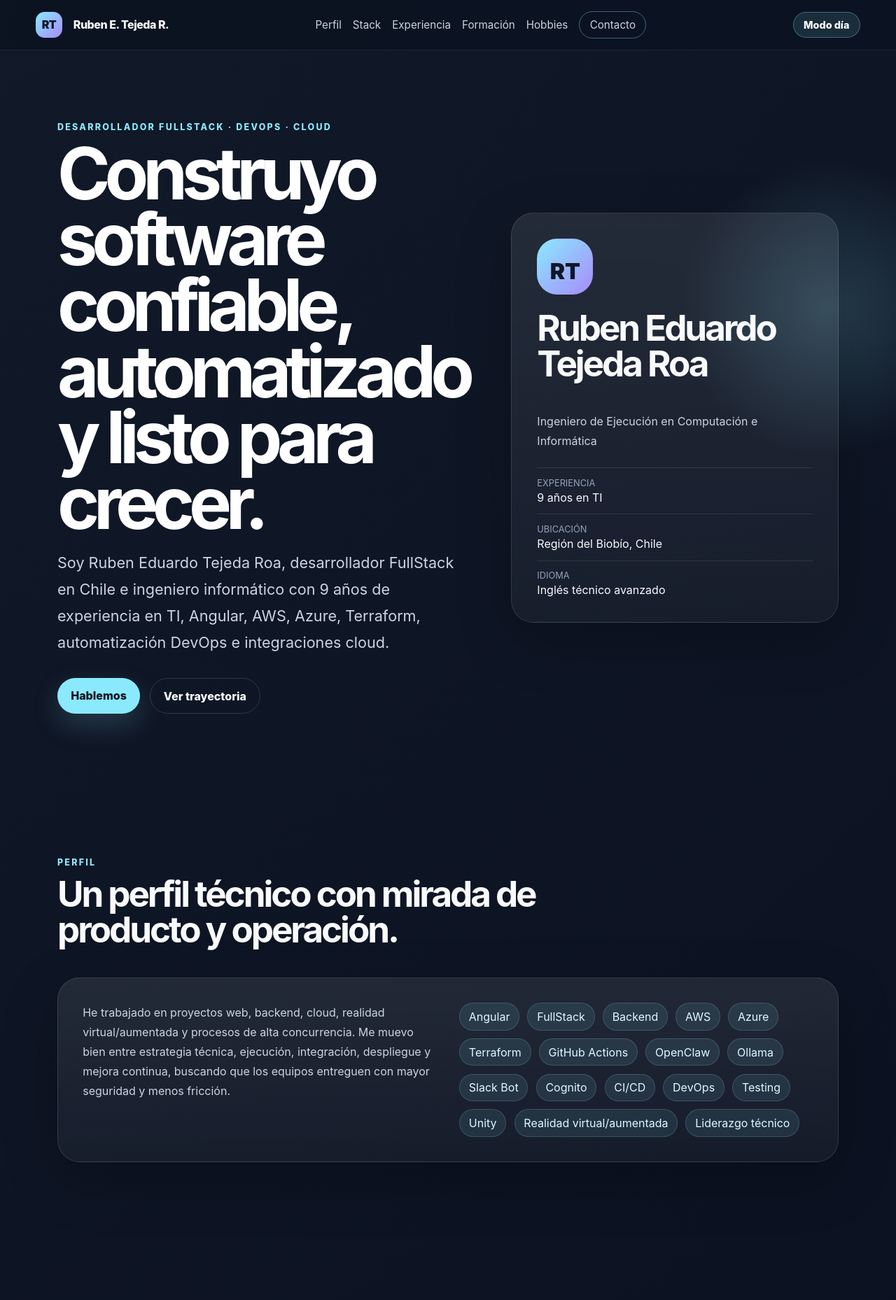
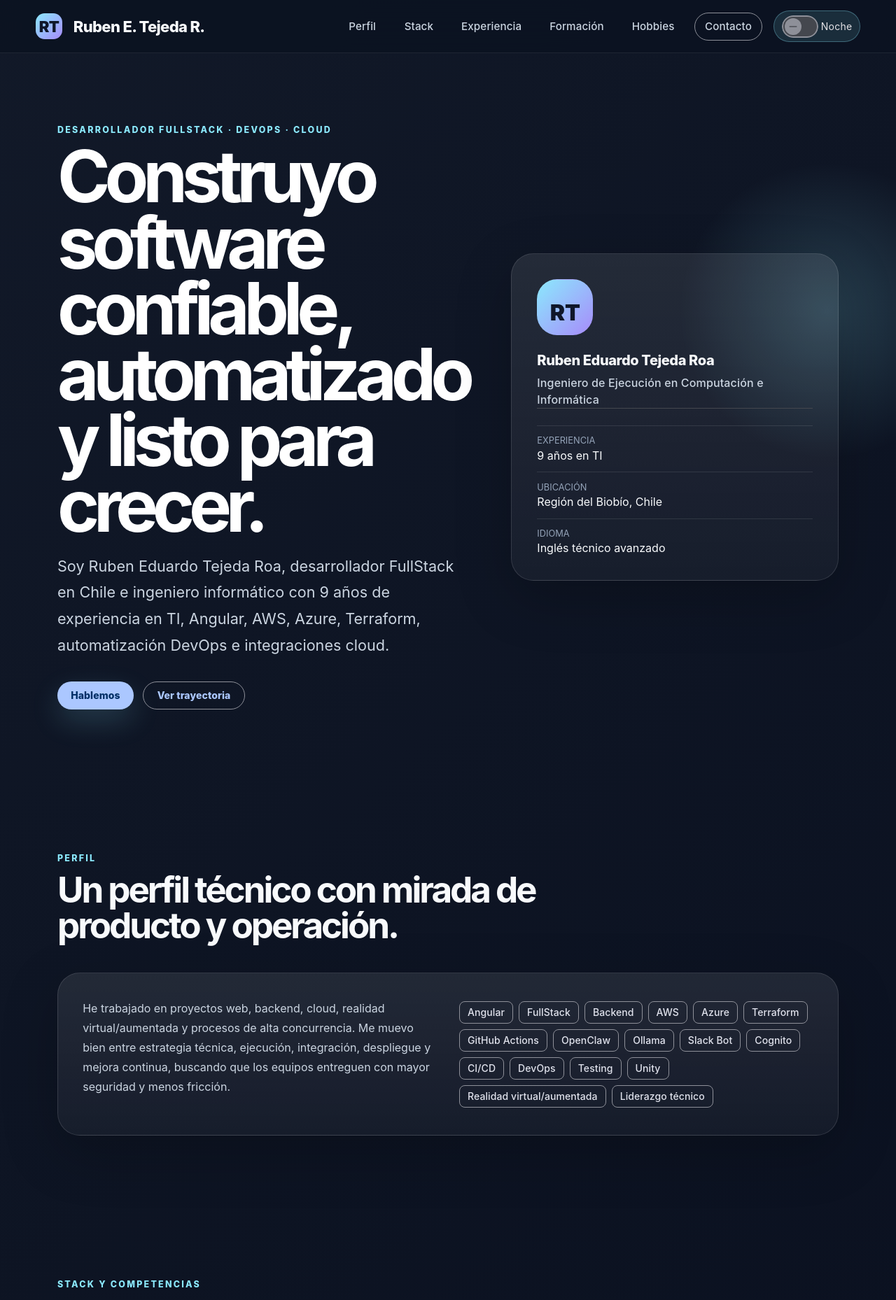
Before and after one commit to rbntejeda/ruben-cl, an Angular app: page / in a window 1280 px wide. Shown: the top 1858 px of the page at 70% size. Built offline with nearby package versions, Linux system fonts and the light colour scheme.

Commit message:
feat: migrate layout to Angular Material

```diff
--- a/package.json
+++ b/package.json
@@ -11,10 +11,12 @@
   },
   "dependencies": {
     "@angular/animations": "^20.3.10",
+    "@angular/cdk": "^20.2.14",
     "@angular/common": "^20.3.10",
     "@angular/compiler": "^20.3.10",
     "@angular/core": "^20.3.10",
     "@angular/forms": "^20.3.10",
+    "@angular/material": "^20.2.14",
     "@angular/platform-browser": "^20.3.10",
     "@angular/router": "^20.3.10",
     "rxjs": "^7.8.2",
--- a/src/app/app.component.html
+++ b/src/app/app.component.html
@@ -1,22 +1,40 @@
-<header class="site-header">
-  <a class="brand" href="#inicio" aria-label="Ir al inicio">
+<mat-toolbar class="site-header">
+  <a class="brand" href="#inicio" aria-label="Ir al inicio" (click)="closeMenu()">
     <span class="brand-mark">RT</span>
     <span>Ruben E. Tejeda R.</span>
   </a>
 
-  <nav aria-label="Navegación principal">
-    <a href="#perfil">Perfil</a>
-    <a href="#stack">Stack</a>
-    <a href="#experiencia">Experiencia</a>
-    <a href="#formacion">Formación</a>
-    <a href="#hobbies">Hobbies</a>
-    <a class="nav-cta" href="#contacto">Contacto</a>
+  <span class="toolbar-spacer"></span>
+
+  <nav class="desktop-nav" aria-label="Navegación principal">
+    <a mat-button href="#perfil">Perfil</a>
+    <a mat-button href="#stack">Stack</a>
+    <a mat-button href="#experiencia">Experiencia</a>
+    <a mat-button href="#formacion">Formación</a>
+    <a mat-button href="#hobbies">Hobbies</a>
+    <a mat-stroked-button class="nav-cta" href="#contacto">Contacto</a>
   </nav>
 
-  <button class="theme-toggle" type="button" (click)="toggleTheme()" [attr.aria-pressed]="isLightTheme">
-    {{ isLightTheme ? 'Modo noche' : 'Modo día' }}
+  <mat-slide-toggle class="theme-toggle desktop-theme" [checked]="isLightTheme" (change)="toggleTheme()">
+    {{ isLightTheme ? 'Día' : 'Noche' }}
+  </mat-slide-toggle>
+
+  <button mat-stroked-button class="mobile-menu-button" type="button" (click)="toggleMenu()" [attr.aria-expanded]="isMenuOpen">
+    {{ isMenuOpen ? 'Cerrar' : 'Menú' }}
   </button>
-</header>
+</mat-toolbar>
+
+<nav class="mobile-nav" *ngIf="isMenuOpen" aria-label="Navegación móvil">
+  <a mat-button href="#perfil" (click)="closeMenu()">Perfil</a>
+  <a mat-button href="#stack" (click)="closeMenu()">Stack</a>
+  <a mat-button href="#experiencia" (click)="closeMenu()">Experiencia</a>
+  <a mat-button href="#formacion" (click)="closeMenu()">Formación</a>
+  <a mat-button href="#hobbies" (click)="closeMenu()">Hobbies</a>
+  <a mat-stroked-button href="#contacto" (click)="closeMenu()">Contacto</a>
+  <mat-slide-toggle [checked]="isLightTheme" (change)="toggleTheme()">
+    {{ isLightTheme ? 'Modo día' : 'Modo noche' }}
+  </mat-slide-toggle>
+</nav>
 
 <main id="inicio">
   <section class="hero section-grid">
@@ -28,15 +46,16 @@
         de experiencia en TI, Angular, AWS, Azure, Terraform, automatización DevOps e integraciones cloud.
       </p>
       <div class="hero-actions">
-        <a class="button primary" href="mailto:{{ contact.email }}">Hablemos</a>
-        <a class="button secondary" href="#experiencia">Ver trayectoria</a>
+        <a mat-flat-button class="button primary" href="mailto:{{ contact.email }}">Hablemos</a>
+        <a mat-stroked-button class="button secondary" href="#experiencia">Ver trayectoria</a>
       </div>
     </div>
 
-    <aside class="profile-card" aria-label="Resumen profesional">
+    <mat-card class="profile-card" aria-label="Resumen profesional">
       <div class="avatar" aria-hidden="true">RT</div>
-      <h2>Ruben Eduardo Tejeda Roa</h2>
-      <p>Ingeniero de Ejecución en Computación e Informática</p>
+      <mat-card-title>Ruben Eduardo Tejeda Roa</mat-card-title>
+      <mat-card-subtitle>Ingeniero de Ejecución en Computación e Informática</mat-card-subtitle>
+      <mat-divider></mat-divider>
       <dl>
         <div>
           <dt>Experiencia</dt>
@@ -51,7 +70,7 @@
           <dd>Inglés técnico avanzado</dd>
         </div>
       </dl>
-    </aside>
+    </mat-card>
   </section>
 
   <section id="perfil" class="section">
@@ -59,16 +78,16 @@
       <p class="eyebrow">Perfil</p>
       <h2>Un perfil técnico con mirada de producto y operación.</h2>
     </div>
-    <div class="content-card split">
+    <mat-card class="content-card split">
       <p>
         He trabajado en proyectos web, backend, cloud, realidad virtual/aumentada y procesos de alta
         concurrencia. Me muevo bien entre estrategia técnica, ejecución, integración, despliegue y mejora
         continua, buscando que los equipos entreguen con mayor seguridad y menos fricción.
       </p>
-      <div class="skill-cloud" aria-label="Competencias">
-        <span *ngFor="let skill of skills">{{ skill }}</span>
-      </div>
-    </div>
+      <mat-chip-set class="skill-cloud" aria-label="Competencias">
+        <mat-chip *ngFor="let skill of skills">{{ skill }}</mat-chip>
+      </mat-chip-set>
+    </mat-card>
   </section>
 
   <section id="stack" class="section">
@@ -82,12 +101,12 @@
     </div>
 
     <div class="tech-grid">
-      <article class="tech-card" *ngFor="let category of techCategories">
-        <h3>{{ category.title }}</h3>
-        <div class="tech-tags">
-          <span *ngFor="let item of category.items">{{ item }}</span>
-        </div>
-      </article>
+      <mat-card class="tech-card" *ngFor="let category of techCategories">
+        <mat-card-title>{{ category.title }}</mat-card-title>
+        <mat-chip-set class="tech-tags" aria-label="Tecnologías de {{ category.title }}">
+          <mat-chip *ngFor="let item of category.items">{{ item }}</mat-chip>
+        </mat-chip-set>
+      </mat-card>
     </div>
   </section>
 
@@ -100,13 +119,13 @@
     <div class="timeline">
       <article class="timeline-item" *ngFor="let item of experiences">
         <div class="timeline-date">{{ item.period }}</div>
-        <div class="timeline-card">
-          <h3>{{ item.role }}</h3>
-          <p class="company">{{ item.company }}</p>
+        <mat-card class="timeline-card">
+          <mat-card-title>{{ item.role }}</mat-card-title>
+          <mat-card-subtitle class="company">{{ item.company }}</mat-card-subtitle>
           <ul>
             <li *ngFor="let highlight of item.highlights">{{ highlight }}</li>
           </ul>
-        </div>
+        </mat-card>
       </article>
     </div>
   </section>
@@ -118,11 +137,11 @@
     </div>
 
     <div class="cards-grid">
-      <article class="study-card" *ngFor="let study of studies">
+      <mat-card class="study-card" *ngFor="let study of studies">
         <span>{{ study.year }}</span>
-        <h3>{{ study.title }}</h3>
+        <mat-card-title>{{ study.title }}</mat-card-title>
         <p>{{ study.institution }}</p>
-      </article>
+      </mat-card>
     </div>
   </section>
 
@@ -131,14 +150,14 @@
       <p class="eyebrow">Hobbies e intereses</p>
       <h2>Lo que también mueve mi curiosidad.</h2>
     </div>
-    <div class="content-card">
+    <mat-card class="content-card">
       <ul class="hobby-list">
         <li *ngFor="let hobby of hobbies">{{ hobby }}</li>
       </ul>
       <p class="note">
         Esta sección está pensada para crecer con proyectos personales, experimentos, artículos o demos.
       </p>
-    </div>
+    </mat-card>
   </section>
 
   <section id="contacto" class="contact-section">
@@ -148,8 +167,8 @@
       Disponible para desarrollo fullstack, asesoría cloud, automatización DevOps y liderazgo técnico.
     </p>
     <div class="contact-actions">
-      <a class="button primary" href="mailto:{{ contact.email }}">{{ contact.email }}</a>
-      <a class="button secondary" href="tel:+56991223304">{{ contact.phone }}</a>
+      <a mat-flat-button class="button primary" href="mailto:{{ contact.email }}">{{ contact.email }}</a>
+      <a mat-stroked-button class="button secondary" href="tel:+56991223304">{{ contact.phone }}</a>
     </div>
   </section>
 </main>
--- a/src/app/app.component.scss
+++ b/src/app/app.component.scss
@@ -8,13 +8,24 @@
   background: rgb(11 18 32 / 78%);
   border-bottom: 1px solid rgb(255 255 255 / 8%);
   display: flex;
+  gap: 1rem;
   justify-content: space-between;
+  min-height: 76px;
   left: 0;
   padding: 1rem clamp(1rem, 4vw, 4rem);
   position: sticky;
   right: 0;
   top: 0;
   z-index: 10;
+}
+
+.toolbar-spacer {
+  flex: 1 1 auto;
+}
+
+.mobile-menu-button,
+.mobile-nav {
+  display: none;
 }
 
 :host(.light-theme) .site-header {
@@ -41,6 +52,7 @@ nav {
 :host(.light-theme) h1,
 :host(.light-theme) h2,
 :host(.light-theme) h3,
+:host(.light-theme) mat-card-title,
 :host(.light-theme) dd,
 :host(.light-theme) .hobby-list {
   color: #0f172a;
@@ -78,6 +90,11 @@ nav a:hover {
   transform: translateY(-1px);
 }
 
+.desktop-nav a,
+.mobile-nav a {
+  border-radius: 999px;
+}
+
 .nav-cta {
   border: 1px solid rgb(139 233 253 / 40%);
   border-radius: 999px;
@@ -95,6 +112,18 @@ nav a:hover {
   font-weight: 800;
   padding: 0.55rem 0.9rem;
   transition: background 180ms ease, color 180ms ease, transform 180ms ease;
+}
+
+.theme-toggle.mat-mdc-slide-toggle {
+  padding: 0.35rem 0.65rem;
+}
+
+.theme-toggle,
+.mobile-nav mat-slide-toggle {
+  --mdc-switch-selected-track-color: #8be9fd;
+  --mdc-switch-selected-handle-color: #0f172a;
+  --mdc-switch-unselected-track-color: rgb(148 163 184 / 45%);
+  --mdc-switch-unselected-handle-color: #cbd5e1;
 }
 
 .theme-toggle:hover {
@@ -185,6 +214,18 @@ h3 {
   margin-bottom: 0.35rem;
 }
 
+mat-card-title {
+  color: #f8fafc;
+  font-size: 1.25rem;
+  font-weight: 800;
+  letter-spacing: -0.02em;
+  margin-bottom: 0.35rem;
+}
+
+mat-card-subtitle {
+  color: #cbd5e1;
+}
+
 .lead,
 .section-intro,
 .content-card p,
@@ -245,6 +286,15 @@ h3 {
   box-shadow: 0 24px 80px rgb(0 0 0 / 22%);
 }
 
+.mat-mdc-card.profile-card,
+.mat-mdc-card.content-card,
+.mat-mdc-card.timeline-card,
+.mat-mdc-card.study-card,
+.mat-mdc-card.tech-card {
+  --mdc-elevated-card-container-color: transparent;
+  color: inherit;
+}
+
 :host(.light-theme) .profile-card,
 :host(.light-theme) .content-card,
 :host(.light-theme) .timeline-card,
@@ -264,6 +314,7 @@ h3 {
 :host(.light-theme) .timeline-card li,
 :host(.light-theme) .note,
 :host(.light-theme) dt,
+:host(.light-theme) mat-card-subtitle,
 :host(.light-theme) footer {
   color: #475569;
 }
@@ -334,6 +385,13 @@ dd {
   border-radius: 999px;
   color: #dff9ff;
   padding: 0.55rem 0.8rem;
+}
+
+.skill-cloud mat-chip,
+.tech-tags mat-chip {
+  --mdc-chip-elevated-container-color: rgb(139 233 253 / 10%);
+  --mdc-chip-label-text-color: #dff9ff;
+  --mdc-chip-outline-color: rgb(139 233 253 / 18%);
 }
 
 .timeline {
@@ -410,11 +468,20 @@ dd {
   padding: 0.45rem 0.65rem;
 }
 
+.tech-tags mat-chip {
+  --mdc-chip-elevated-container-color: rgb(15 23 42 / 70%);
+  --mdc-chip-label-text-color: #dbeafe;
+}
+
 :host(.light-theme) .skill-cloud span,
-:host(.light-theme) .tech-tags span {
+:host(.light-theme) .tech-tags span,
+:host(.light-theme) .skill-cloud mat-chip,
+:host(.light-theme) .tech-tags mat-chip {
   background: rgb(37 99 235 / 8%);
   border-color: rgb(37 99 235 / 16%);
   color: #1e3a8a;
+  --mdc-chip-elevated-container-color: rgb(37 99 235 / 8%);
+  --mdc-chip-label-text-color: #1e3a8a;
 }
 
 .hobbies-section {
@@ -442,18 +509,47 @@ footer {
 }
 
 @media (max-width: 860px) {
-  .site-header,
-  nav {
-    align-items: flex-start;
-    flex-direction: column;
+  .desktop-nav,
+  .desktop-theme {
+    display: none;
+  }
+
+  .mobile-menu-button {
+    border-color: rgb(139 233 253 / 36%);
+    border-radius: 999px;
+    color: #f8fafc;
+    display: inline-flex;
+  }
+
+  :host(.light-theme) .mobile-menu-button {
+    color: #0f172a;
+  }
+
+  .mobile-nav {
+    align-items: stretch;
+    animation: menu-drop 180ms ease-out;
+    backdrop-filter: blur(18px);
+    background: rgb(11 18 32 / 92%);
+    border-bottom: 1px solid rgb(255 255 255 / 8%);
+    display: grid;
+    gap: 0.5rem;
+    padding: 1rem;
+    position: sticky;
+    top: 0;
+    z-index: 9;
+  }
+
+  :host(.light-theme) .mobile-nav {
+    background: rgb(248 250 252 / 94%);
+    border-bottom-color: rgb(15 23 42 / 10%);
+  }
+
+  .mobile-nav a {
+    justify-content: flex-start;
   }
 
   .site-header {
-    position: static;
-  }
-
-  nav {
-    gap: 0.7rem;
+    position: sticky;
   }
 
   .section-grid,
@@ -470,6 +566,18 @@ footer {
 
   .timeline-date {
     padding-top: 0;
+  }
+}
+
+@keyframes menu-drop {
+  from {
+    opacity: 0;
+    transform: translateY(-0.5rem);
+  }
+
+  to {
+    opacity: 1;
+    transform: translateY(0);
   }
 }
 
--- a/src/main.ts
+++ b/src/main.ts
@@ -1,10 +1,12 @@
 import 'zone.js';
 import { bootstrapApplication } from '@angular/platform-browser';
+import { provideAnimations } from '@angular/platform-browser/animations';
 import { provideRouter, withInMemoryScrolling } from '@angular/router';
 import { AppComponent } from './app/app.component';
 
 bootstrapApplication(AppComponent, {
   providers: [
+    provideAnimations(),
     provideRouter([], withInMemoryScrolling({ anchorScrolling: 'enabled', scrollPositionRestoration: 'enabled' }))
   ]
 }).catch((err) => console.error(err));
--- a/src/styles.scss
+++ b/src/styles.scss
@@ -1,4 +1,18 @@
+@use '@angular/material' as mat;
+
+@include mat.core();
+
 :root {
+  @include mat.theme((
+    color: (
+      primary: mat.$azure-palette,
+      tertiary: mat.$violet-palette,
+      theme-type: dark,
+    ),
+    typography: Inter,
+    density: 0,
+  ));
+
   color-scheme: dark;
   font-family: Inter, ui-sans-serif, system-ui, -apple-system, BlinkMacSystemFont, "Segoe UI", sans-serif;
   scroll-behavior: smooth;
```
Also changed, not shown: src/app/app.component.ts (+18 -2 lines), 1 other file (tests, documents, lock files or other folders).
